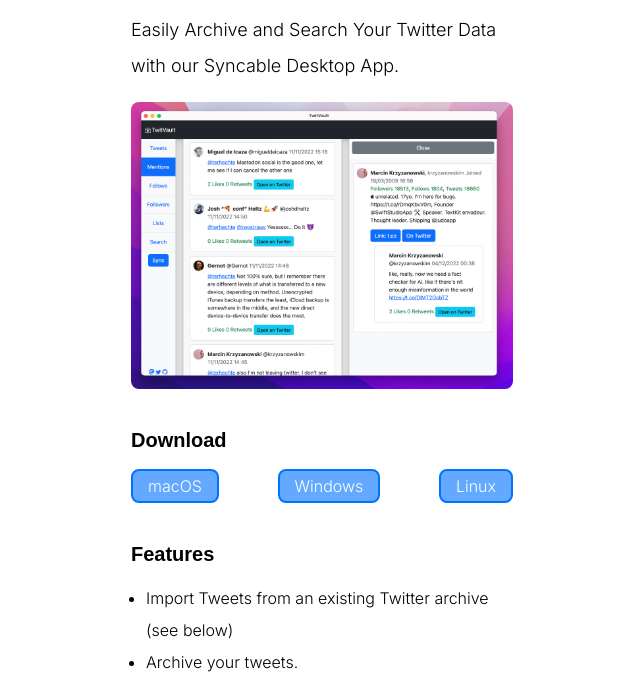
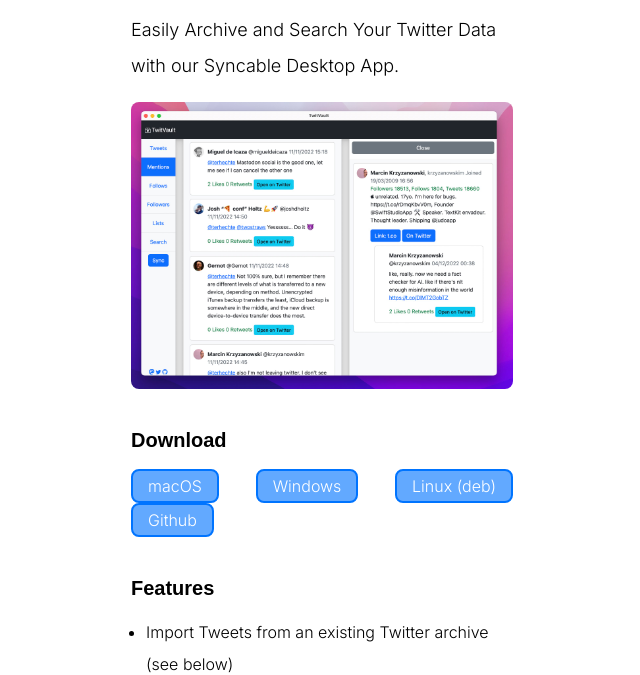
Before and after one commit to terhechte/twitvault, a plain HTML site: page website/index.html in a window 1280 px wide. Shown: the part 328-1003 px from the top of the page, without its empty margins (318-958 px from the left). Drawn offline with Linux system fonts and the light colour scheme; a web font is replaced by a local one.

Commit message:
add links

```diff
--- a/website/index.html
+++ b/website/index.html
@@ -121,12 +121,17 @@
                         href="https://github.com/terhechte/twitvault/releases/download/0.1.0/TwitVault.app.zip">
                         macOS
                     </a>
-                    <a class="btn"
-                        href="https://github.com/terhechte/twitvault/releases/download/0.1.0/TwitVault.exe.zip">
+                    <a class="btn" href="https://github.com/terhechte/twitvault/releases/download/0.1.0/twitvault.exe">
                         Windows
                     </a>
-                    <a class="btn" href="#installation">
-                        Linux
+                    <a class="btn"
+                        href="https://github.com/terhechte/twitvault/releases/download/0.1.0/twitvault_0.1.0_amd64.deb">
+                        Linux (deb)
+                    </a>
+                </div>
+                <div class="download-buttons">
+                    <a class="btn" href="https://github.com/terhechte/twitvault">
+                        Github
                     </a>
                 </div>
             </section>
```
